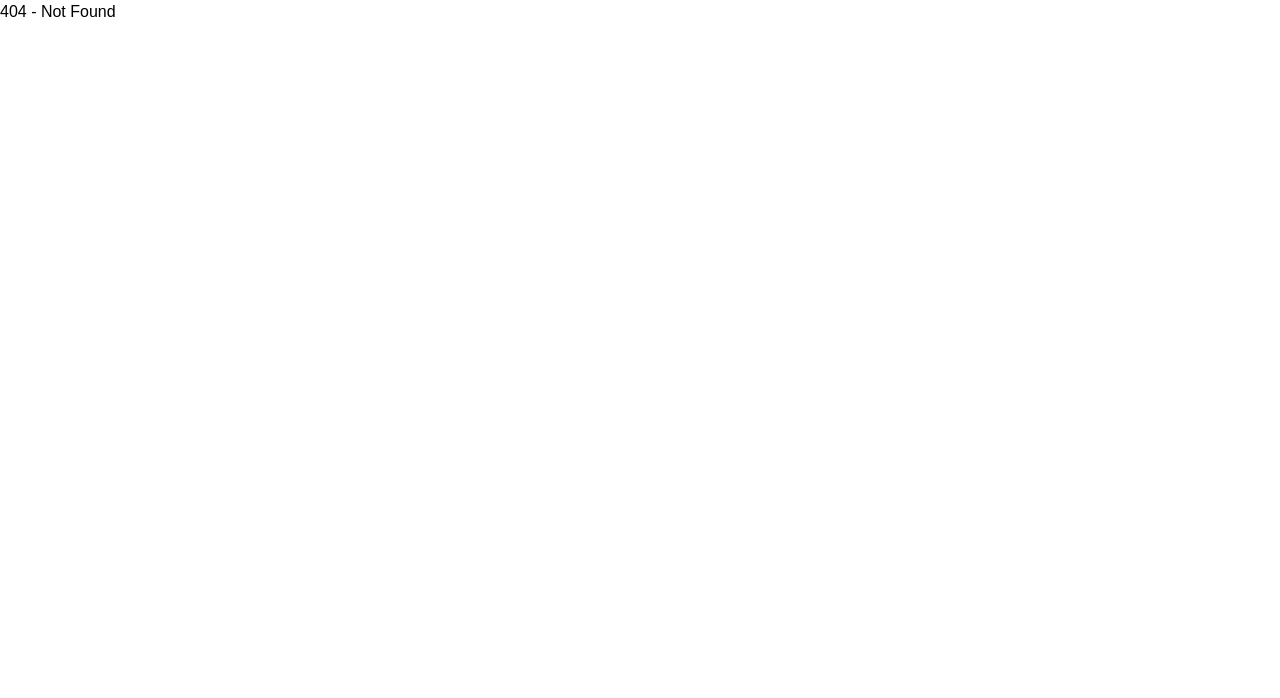
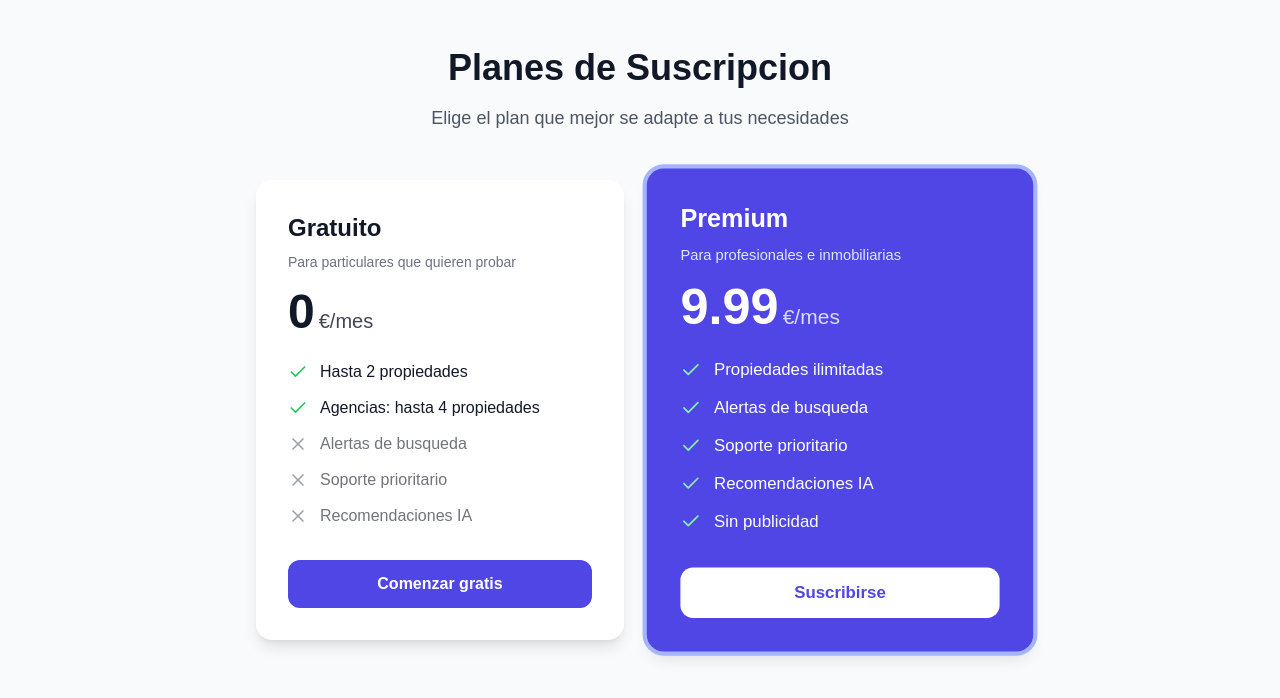
Before and after one commit to Ryuu-no-Mi/Inmotech-Frontend-, a React (Vite) app: page /planes in a window 1280 px wide. Before the commit this address had no page. Shown: the top 698 px of the page. Built offline with nearby package versions, Linux system fonts and the light colour scheme.

Commit message:
feat: pagina planes y limites de suscripcion (Fase 2 completa) (#2)

```diff
--- a/src/App.jsx
+++ b/src/App.jsx
@@ -18,6 +18,7 @@ import DashboardUser from './pages/DashboardUser'
 import CreateAgency from "./components/CreateAgency";
 import CreateProperty from './components/CreateProperty'
 import ComingSoonPage from './pages/ComingSoonPage'
+import Planes from './pages/Planes'
 import AgencyDetail from './pages/AgencyDetail'
 import EditProperty from './components/EditProperty'
 import EditUser from './components/EditUser'
@@ -46,6 +47,7 @@ function App() {
               <Route path="/edit-user" element={<EditUser />} />
               <Route path="/delete-user" element={<DeleteUser />} />
               <Route path="/oauth2/callback" element={<OAuth2Callback />} />
+              <Route path="/planes" element={<Planes />} />
           </Routes>
       </AuthProvider>
   );
--- a/src/components/CreateProperty.jsx
+++ b/src/components/CreateProperty.jsx
@@ -75,7 +75,13 @@ export default function CreateProperty() {
             navigate("/usuario");
         } catch (err) {
             console.error("Error al crear propiedad:", err);
-            alert("Error al crear la propiedad: " + err.message);
+            if (err.response?.status === 402) {
+                const data = err.response.data;
+                alert(data.mensaje || "Has alcanzado tu limite de propiedades.");
+                navigate("/planes");
+            } else {
+                alert("Error al crear la propiedad: " + (err.response?.data?.error || err.message));
+            }
         }
     };
 
--- a/src/pages/DashboardUser.jsx
+++ b/src/pages/DashboardUser.jsx
@@ -10,7 +10,17 @@ export default function DashboardUser() {
     const [agency, setAgency] = useState(null);
     const [favoriteProperties, setFavoriteProperties] = useState([]);
     const [deletingId, setDeletingId] = useState(null);
+    const [limits, setLimits] = useState(null);
     const navigate = useNavigate();
+
+    useEffect(() => {
+        const token = localStorage.getItem("token");
+        if (token) {
+            api.get("/subscription/limits")
+                .then((res) => setLimits(res.data))
+                .catch(() => {});
+        }
+    }, []);
 
     useEffect(() => {
         if (user?.idAgencia) {
@@ -142,6 +152,51 @@ export default function DashboardUser() {
                 </div>
             </div>
 
+            {/* Suscripcion y limites */}
+            <div className="bg-white rounded-lg shadow-md p-6 mb-6">
+                <div className="flex items-center justify-between">
+                    <div>
+                        <h2 className="text-xl font-semibold text-gray-800 mb-2">
+                            Mi suscripcion
+                        </h2>
+                        {limits ? (
+                            <div className="space-y-1">
+                                <p className="text-sm text-gray-600">
+                                    Plan: <strong>{limits.planNombre}</strong>
+                                    {limits.esPremium && (
+                                        <span className="ml-2 text-xs bg-yellow-200 text-yellow-800 px-2 py-0.5 rounded-full">
+                                            PREMIUM
+                                        </span>
+                                    )}
+                                </p>
+                                <p className="text-sm text-gray-600">
+                                    Propiedades: {limits.propiedadesActuales} /{" "}
+                                    {limits.limiteMaximo === 2147483647 ? "∞" : limits.limiteMaximo}
+                                </p>
+                                {!limits.esPremium && limits.propiedadesRestantes > 0 && (
+                                    <p className="text-sm text-green-600">
+                                        Te quedan {limits.propiedadesRestantes} propiedades por publicar
+                                    </p>
+                                )}
+                                {!limits.esPremium && limits.propiedadesRestantes <= 0 && (
+                                    <p className="text-sm text-red-600 font-semibold">
+                                        Has alcanzado el limite. Actualiza tu plan para seguir publicando.
+                                    </p>
+                                )}
+                            </div>
+                        ) : (
+                            <p className="text-sm text-gray-400">Cargando...</p>
+                        )}
+                    </div>
+                    <button
+                        onClick={() => navigate("/planes")}
+                        className="bg-indigo-600 text-white px-4 py-2 rounded hover:bg-indigo-700 transition text-sm"
+                    >
+                        {limits?.esPremium ? "Gestionar plan" : "Mejorar plan"}
+                    </button>
+                </div>
+            </div>
+
             {/* Agencia */}
             {agency && (
                 <div className="bg-white rounded-lg shadow-md p-6 mb-6">
--- /dev/null
+++ b/src/pages/Planes.jsx
@@ -0,0 +1,131 @@
+import { useEffect, useState } from "react";
+import { useNavigate } from "react-router-dom";
+import { api } from "../api";
+import { Check, X } from "lucide-react";
+
+export default function Planes() {
+    const navigate = useNavigate();
+    const [limits, setLimits] = useState(null);
+
+    useEffect(() => {
+        const token = localStorage.getItem("token");
+        if (token) {
+            api.get("/subscription/limits")
+                .then((res) => setLimits(res.data))
+                .catch(() => {});
+        }
+    }, []);
+
+    const plans = [
+        {
+            name: "Gratuito",
+            price: "0",
+            period: "/mes",
+            description: "Para particulares que quieren probar",
+            features: [
+                { text: "Hasta 2 propiedades", ok: true },
+                { text: "Agencias: hasta 4 propiedades", ok: true },
+                { text: "Alertas de busqueda", ok: false },
+                { text: "Soporte prioritario", ok: false },
+                { text: "Recomendaciones IA", ok: false },
+            ],
+            current: limits && !limits.esPremium,
+            highlight: false,
+        },
+        {
+            name: "Premium",
+            price: "9.99",
+            period: "/mes",
+            description: "Para profesionales e inmobiliarias",
+            features: [
+                { text: "Propiedades ilimitadas", ok: true },
+                { text: "Alertas de busqueda", ok: true },
+                { text: "Soporte prioritario", ok: true },
+                { text: "Recomendaciones IA", ok: true },
+                { text: "Sin publicidad", ok: true },
+            ],
+            current: limits && limits.esPremium,
+            highlight: true,
+        },
+    ];
+
+    return (
+        <div className="min-h-screen bg-gray-50 py-12 px-4">
+            <div className="max-w-5xl mx-auto">
+                <div className="text-center mb-12">
+                    <h1 className="text-4xl font-bold text-gray-900 mb-4">
+                        Planes de Suscripcion
+                    </h1>
+                    <p className="text-lg text-gray-600">
+                        Elige el plan que mejor se adapte a tus necesidades
+                    </p>
+                    {limits && (
+                        <p className="mt-2 text-sm text-gray-500">
+                            Plan actual: <strong>{limits.planNombre}</strong> —{" "}
+                            {limits.propiedadesActuales}/{limits.limiteMaximo === 2147483647 ? "∞" : limits.limiteMaximo} propiedades usadas
+                        </p>
+                    )}
+                </div>
+
+                <div className="grid md:grid-cols-2 gap-8 max-w-3xl mx-auto">
+                    {plans.map((plan) => (
+                        <div
+                            key={plan.name}
+                            className={`rounded-2xl shadow-lg p-8 ${
+                                plan.highlight
+                                    ? "bg-indigo-600 text-white ring-4 ring-indigo-300 scale-105"
+                                    : "bg-white text-gray-900"
+                            } ${plan.current ? "ring-2 ring-green-400" : ""}`}
+                        >
+                            {plan.current && (
+                                <span className="inline-block bg-green-400 text-green-900 text-xs font-bold px-3 py-1 rounded-full mb-3">
+                                    Plan actual
+                                </span>
+                            )}
+                            <h2 className="text-2xl font-bold mb-2">{plan.name}</h2>
+                            <p className={`mb-4 text-sm ${plan.highlight ? "text-indigo-100" : "text-gray-500"}`}>
+                                {plan.description}
+                            </p>
+                            <div className="mb-6">
+                                <span className="text-5xl font-extrabold">{plan.price}</span>
+                                <span className="text-xl ml-1 opacity-80">€{plan.period}</span>
+                            </div>
+
+                            <ul className="space-y-3 mb-8">
+                                {plan.features.map((f, i) => (
+                                    <li key={i} className="flex items-center gap-3">
+                                        {f.ok ? (
+                                            <Check className={`w-5 h-5 ${plan.highlight ? "text-green-300" : "text-green-500"}`} />
+                                        ) : (
+                                            <X className={`w-5 h-5 ${plan.highlight ? "text-indigo-300" : "text-gray-400"}`} />
+                                        )}
+                                        <span className={f.ok ? "" : "opacity-60"}>{f.text}</span>
+                                    </li>
+                                ))}
+                            </ul>
+
+                            <button
+                                onClick={() => {
+                                    if (plan.current) {
+                                        navigate("/usuario");
+                                    } else {
+                                        navigate("/suscripcion-exito");
+                                    }
+                                }}
+                                className={`w-full py-3 rounded-xl font-semibold transition ${
+                                    plan.highlight
+                                        ? "bg-white text-indigo-600 hover:bg-indigo-50"
+                                        : plan.current
+                                        ? "bg-gray-200 text-gray-500 cursor-default"
+                                        : "bg-indigo-600 text-white hover:bg-indigo-700"
+                                }`}
+                            >
+                                {plan.current ? "Plan actual" : plan.name === "Premium" ? "Suscribirse" : "Comenzar gratis"}
+                            </button>
+                        </div>
+                    ))}
+                </div>
+            </div>
+        </div>
+    );
+}
```
